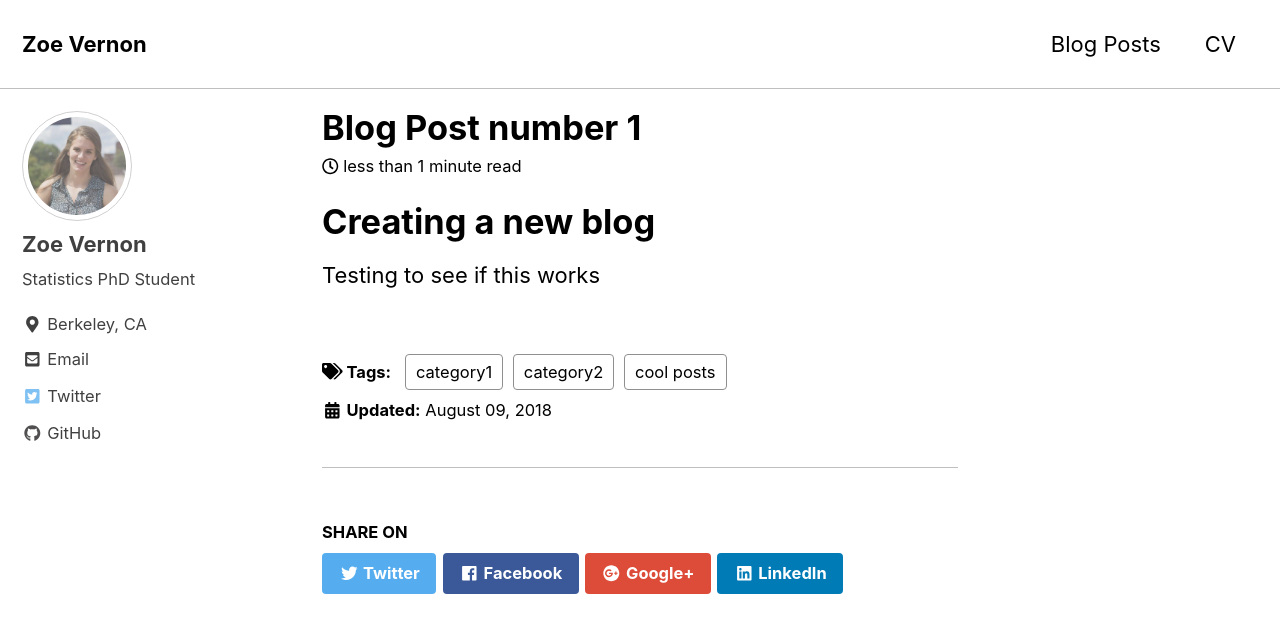
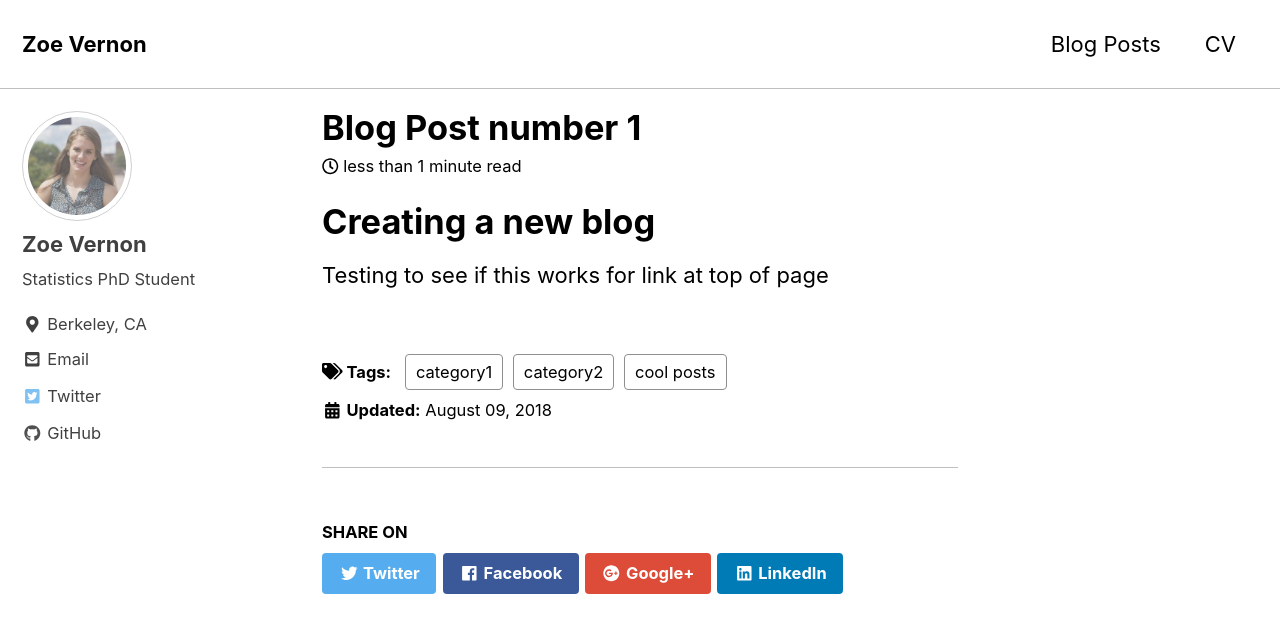
Before and after one commit to zoevernon/Personal-website, a Jekyll site: the page built from _posts/2018-08-09-blog-post-1.md, in a window 1280 px wide and 900 px high. Shown: the top 633 px of the window. Built offline with Jekyll 4.4.1, drawn with Linux system fonts in a browser that asks for light colours; nearby versions of some CDN libraries.

Commit message:
Update 2018-08-09-blog-post-1.md

```diff
--- a/_posts/2018-08-09-blog-post-1.md
+++ b/_posts/2018-08-09-blog-post-1.md
@@ -11,4 +11,4 @@ tags:
 
 # Creating a new blog
 
-Testing to see if this works
+Testing to see if this works for link at top of page
```
